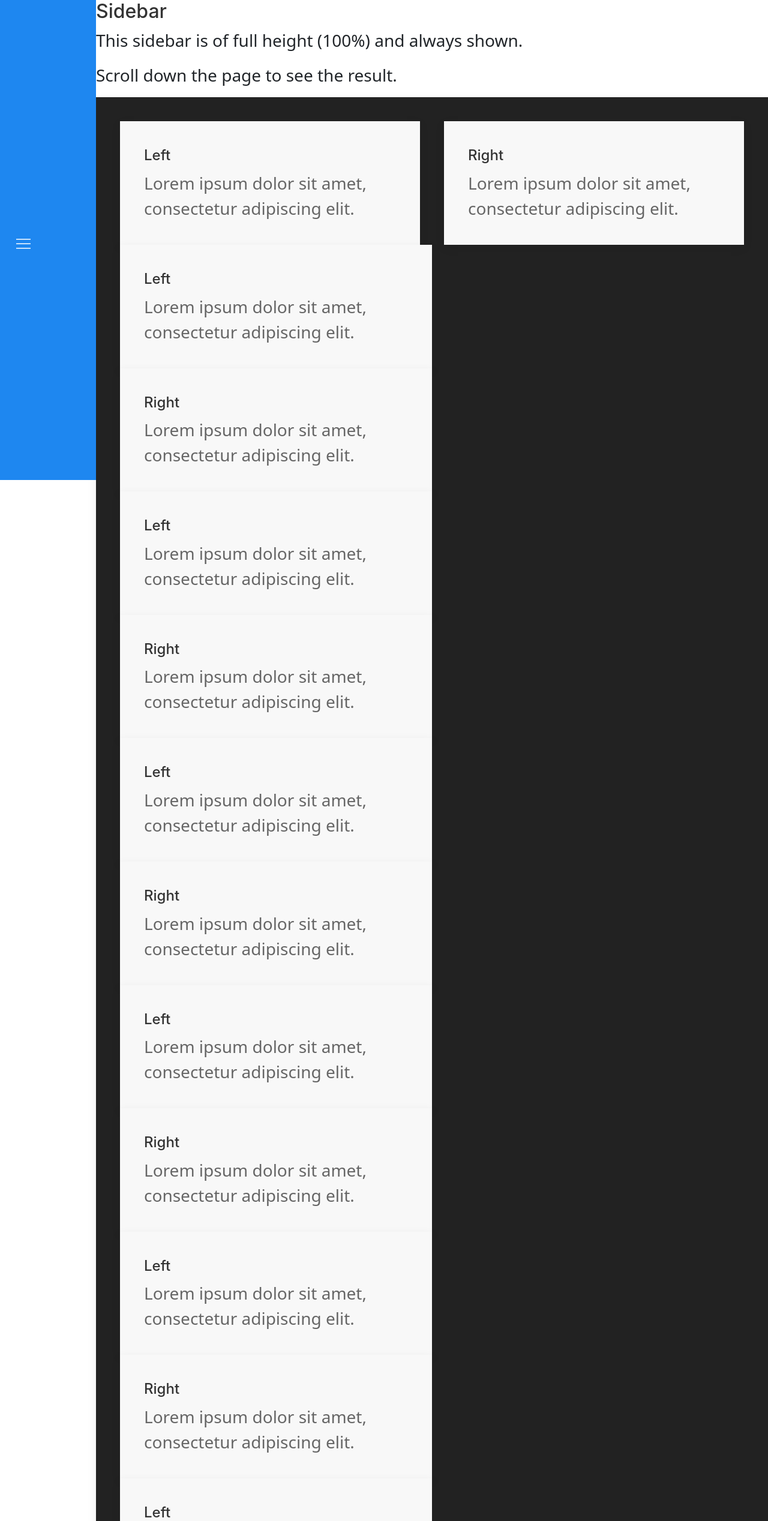
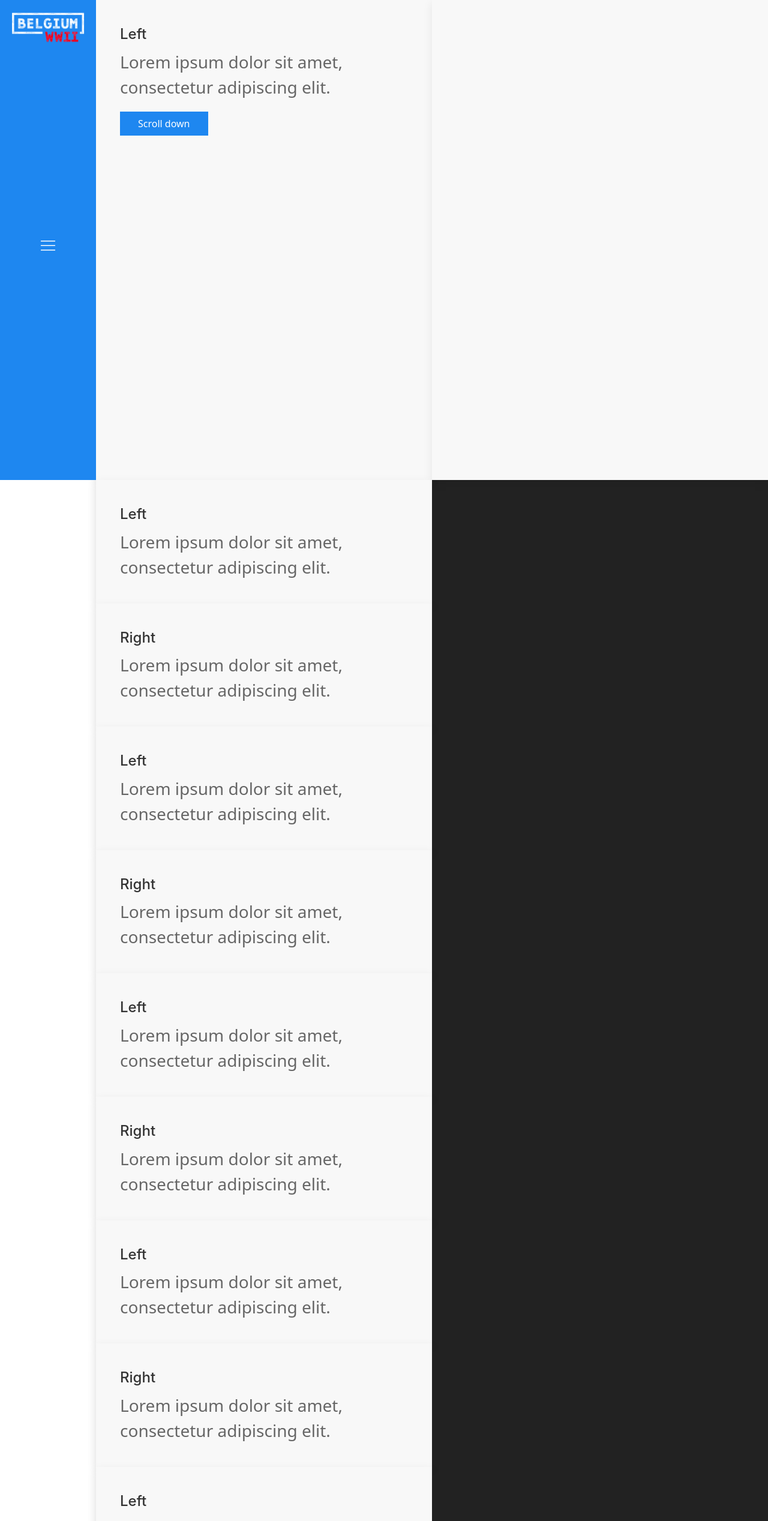
Before and after one commit to GalangSetiawan/sejarah-joang-fe, an Angular app: page /#/dashboard in a window 1280 px wide. Shown: the top 2535 px of the page at 60% size. Built offline with nearby package versions, Linux system fonts and the light colour scheme.

Commit message:
layout lagi

```diff
--- a/src/app/views/dashboard/dashboard.component.html
+++ b/src/app/views/dashboard/dashboard.component.html
@@ -1,8 +1,12 @@
 
 <!-- sidebar navigation container -->
 <div class="sidebar-slider" [class.sidebar-slide-in]="sidebarShow">
-	  <button type="button"  class="sidebar-close uk-close-large" (click)="sidebarShow = !sidebarShow" aria-label="Close" uk-close></button>
-	<div class="sidebar-content">
+	  <!-- <button type="button"
+		class="sidebar-close uk-close-large"
+		(click)="sidebarShow = !sidebarShow"
+		aria-label="Close" uk-close>
+	  </button> -->
+	<div class="sidebar-content p-3">
 		<div class="uk-child-width-1-2@m uk-grid-small uk-grid-match uk-position-center" uk-grid>
 			<div>
 				<div class="uk-card uk-card-default uk-card-body">
@@ -28,19 +32,40 @@
 <!-- content -->
 
 <div class="sidenav">
-	<div class="uk-background-primary uk-card-default uk-card-body"  uk-height-viewport >
-		<span class="sidebar-open" (click)="sidebarShow = !sidebarShow" uk-icon="icon: menu; ratio: 1.5"></span>
+	<div class="uk-background-primary uk-card-default "  uk-height-viewport >
+		<div class="p-3" >
+			<img src="assets/img/belgium-wwii.png" alt="">
+		</div>
+
+		<div class="sidebar-open" >
+			<span
+				(click)="sidebarShow = !sidebarShow"
+				uk-icon="icon: menu; ratio: 1.5">
+			</span>
+		</div>
 	</div>
 </div>
 
 <div class="main">
-	<h2>Sidebar</h2>
-	<p>This sidebar is of full height (100%) and always shown.</p>
-	<p>Scroll down the page to see the result.</p>
+	<div class="uk-background-secondary uk-card uk-card-default" uk-height-viewport>
 
-	<div class="uk-background-secondary uk-card uk-card-default uk-card-body" uk-height-viewport>
+		<div class="uk-child-width-1-2@m uk-grid-match uk-grid-collapse" uk-grid uk-height-viewport>
+			<div>
+				<div class="uk-card uk-card-default uk-card-body" uk-scrollspy="cls: uk-animation-slide-left; repeat: true">
+					<h3 class="uk-card-title">Left</h3>
+					<p>Lorem ipsum dolor sit amet, consectetur adipiscing elit.</p>
+					<a class="uk-button uk-button-primary" href="#down-content" uk-scroll>Scroll down</a>
 
-		<div class="uk-child-width-1-2@m uk-grid-match" uk-grid>
+				</div>
+			</div>
+			<div>
+				<div class="uk-card uk-card-default uk-card-body" uk-scrollspy="cls: uk-animation-slide-right; repeat: true" data-src="https://images.unsplash.com/photo-1495321308589-43affb814eee?fit=crop&w=650&h=433&q=80" uk-img="loading: eager">
+
+				</div>
+			</div>
+		</div>
+
+		<div class="uk-child-width-1-2@m uk-grid-match uk-grid-collapse" id="down-content" uk-grid>
 			<div>
 				<div class="uk-card uk-card-default uk-card-body" uk-scrollspy="cls: uk-animation-slide-left; repeat: true">
 					<h3 class="uk-card-title">Left</h3>
@@ -55,7 +80,7 @@
 			</div>
 		</div>
 
-		<div class="uk-child-width-1-2@m uk-grid-match" uk-grid>
+		<div class="uk-child-width-1-2@m uk-grid-match uk-grid-collapse" uk-grid>
 			<div>
 				<div class="uk-card uk-card-default uk-card-body" uk-scrollspy="cls: uk-animation-slide-left; repeat: true">
 					<h3 class="uk-card-title">Left</h3>
@@ -70,7 +95,7 @@
 			</div>
 		</div>
 
-		<div class="uk-child-width-1-2@m uk-grid-match" uk-grid>
+		<div class="uk-child-width-1-2@m uk-grid-match uk-grid-collapse" uk-grid>
 			<div>
 				<div class="uk-card uk-card-default uk-card-body" uk-scrollspy="cls: uk-animation-slide-left; repeat: true">
 					<h3 class="uk-card-title">Left</h3>
@@ -85,7 +110,21 @@
 			</div>
 		</div>
 
-		<div class="uk-child-width-1-2@m uk-grid-match" uk-grid>
+		<div class="uk-child-width-1-2@m uk-grid-match uk-grid-collapse" uk-grid>
+			<div>
+				<div class="uk-card uk-card-default uk-card-body" uk-scrollspy="cls: uk-animation-slide-left; repeat: true">
+					<h3 class="uk-card-title">Left</h3>
+					<p>Lorem ipsum dolor sit amet, consectetur adipiscing elit.</p>
+				</div>
+			</div>
+			<div>
+				<div class="uk-card uk-card-default uk-card-body" uk-scrollspy="cls: uk-animation-slide-right; repeat: true">
+					<h3 class="uk-card-title">Right</h3>
+					<p>Lorem ipsum dolor sit amet, consectetur adipiscing elit.</p>
+				</div>
+			</div>
+		</div>
+		<div class="uk-child-width-1-2@m uk-grid-match uk-grid-collapse" uk-grid>
 			<div>
 				<div class="uk-card uk-card-default uk-card-body" uk-scrollspy="cls: uk-animation-slide-left; repeat: true">
 					<h3 class="uk-card-title">Left</h3>
@@ -100,36 +139,7 @@
 			</div>
 		</div>
 
-		<div class="uk-child-width-1-2@m uk-grid-match" uk-grid>
-			<div>
-				<div class="uk-card uk-card-default uk-card-body" uk-scrollspy="cls: uk-animation-slide-left; repeat: true">
-					<h3 class="uk-card-title">Left</h3>
-					<p>Lorem ipsum dolor sit amet, consectetur adipiscing elit.</p>
-				</div>
-			</div>
-			<div>
-				<div class="uk-card uk-card-default uk-card-body" uk-scrollspy="cls: uk-animation-slide-right; repeat: true">
-					<h3 class="uk-card-title">Right</h3>
-					<p>Lorem ipsum dolor sit amet, consectetur adipiscing elit.</p>
-				</div>
-			</div>
-		</div>
-		<div class="uk-child-width-1-2@m uk-grid-match" uk-grid>
-			<div>
-				<div class="uk-card uk-card-default uk-card-body" uk-scrollspy="cls: uk-animation-slide-left; repeat: true">
-					<h3 class="uk-card-title">Left</h3>
-					<p>Lorem ipsum dolor sit amet, consectetur adipiscing elit.</p>
-				</div>
-			</div>
-			<div>
-				<div class="uk-card uk-card-default uk-card-body" uk-scrollspy="cls: uk-animation-slide-right; repeat: true">
-					<h3 class="uk-card-title">Right</h3>
-					<p>Lorem ipsum dolor sit amet, consectetur adipiscing elit.</p>
-				</div>
-			</div>
-		</div>
-
-		<div class="uk-child-width-1-2@m uk-grid-match" uk-grid>
+		<div class="uk-child-width-1-2@m uk-grid-match uk-grid-collapse" uk-grid>
 			<div>
 				<div class="uk-card uk-card-default uk-card-body" uk-scrollspy="cls: uk-animation-slide-left; repeat: true">
 					<h3 class="uk-card-title">Left</h3>
--- a/src/app/views/dashboard/dashboard.component.scss
+++ b/src/app/views/dashboard/dashboard.component.scss
@@ -2,7 +2,7 @@
 .sidebar-slider {
     position: fixed;
     top: 0;
-    left: 10;
+    left: 0;
     bottom: 0;
     background-color: rgba(0, 0, 0, 0.8);
     transform: translateX(-100%);
@@ -26,12 +26,10 @@
 }
 
 .sidebar-open {
-    position: fixed;
-    top: 47%;
-    left: 8px;
+    text-align: center;
     color: white;
     cursor: pointer;
-    padding: 16px;
+    margin-top: 38vh;
 }
 
 .sidebar-content {
--- a/src/styles.scss
+++ b/src/styles.scss
@@ -2,3 +2,22 @@
 body {
     overflow-x: hidden; /* Hide horizontal scrollbar */
   }
+
+
+  ::-webkit-scrollbar-track
+  {
+    border: 1px solid #FF5722;
+    background-color: #F5F5F5;
+  }
+
+  ::-webkit-scrollbar
+  {
+    width: 6px;
+    background-color: #F5F5F5;
+  }
+
+  ::-webkit-scrollbar-thumb
+  {
+    border-radius: 50px;
+    background-color: #FF5722;
+  }
```
Also changed, not shown: src/assets/img/belgium-wwii.png (added).
